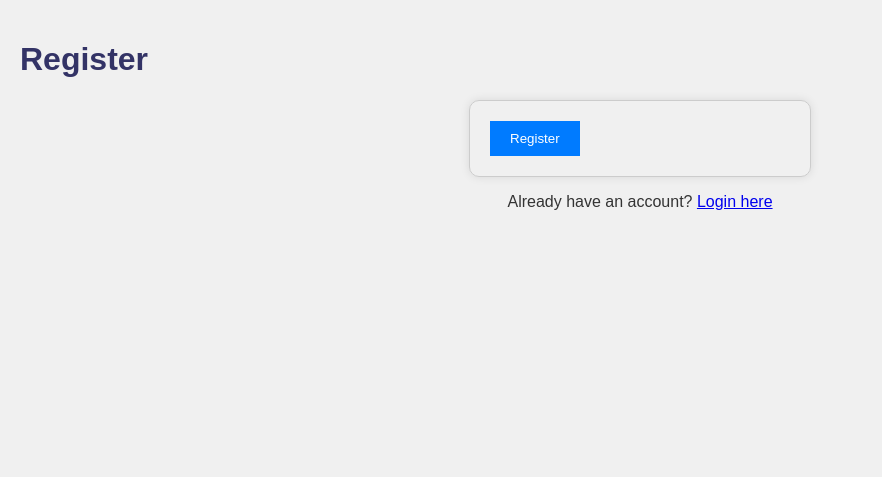
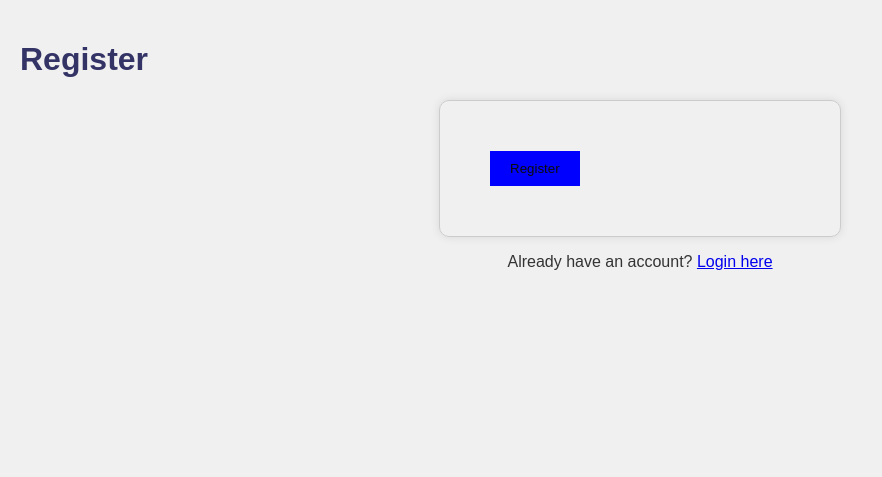
Before and after one commit to pgk-pyitr/stocktrading, a Django app: page /register/ in a window 1280 px wide. Shown: the part 85-562 px from the top of the page, without its empty margins (0-882 px from the left). Run offline with Django 4.2, Linux system fonts and the light colour scheme.

Commit message:
fixed css

```diff
--- a/trading/static/css/style.css
+++ b/trading/static/css/style.css
@@ -75,7 +75,7 @@ p.error {
 form {
     width: 300px;
     margin: 0 auto;
-    padding: 20px;
+    padding: 50px;
     border: 1px solid #ccc;
     border-radius: 10px;
     box-shadow: 0 0 10px rgba(0, 0, 0, 0.1);
@@ -97,15 +97,15 @@ input {
 
 button {
     padding: 10px 20px;
-    background-color: #007bff;
-    color: #fff;
+    background-color: blue;
+    color: #0c0c0c;
     border: none;
     cursor: pointer;
     transition: background-color 0.2s;
 }
 
 button:hover {
-    background-color: #0056b3;
+    background-color: #333366;
 }
 
 p {
--- a/trading/templates/register.html
+++ b/trading/templates/register.html
@@ -13,5 +13,5 @@
     {% if error_message %}
         <p class="error">{{ error_message }}</p>
     {% endif %}
-    <p>Already have an account? <a href="{% url 'login' %}">Login here</a></p>
+    <p>Already have an account? <a href="{% url 'user_login' %}">Login here</a></p>
 {% endblock %}
```
